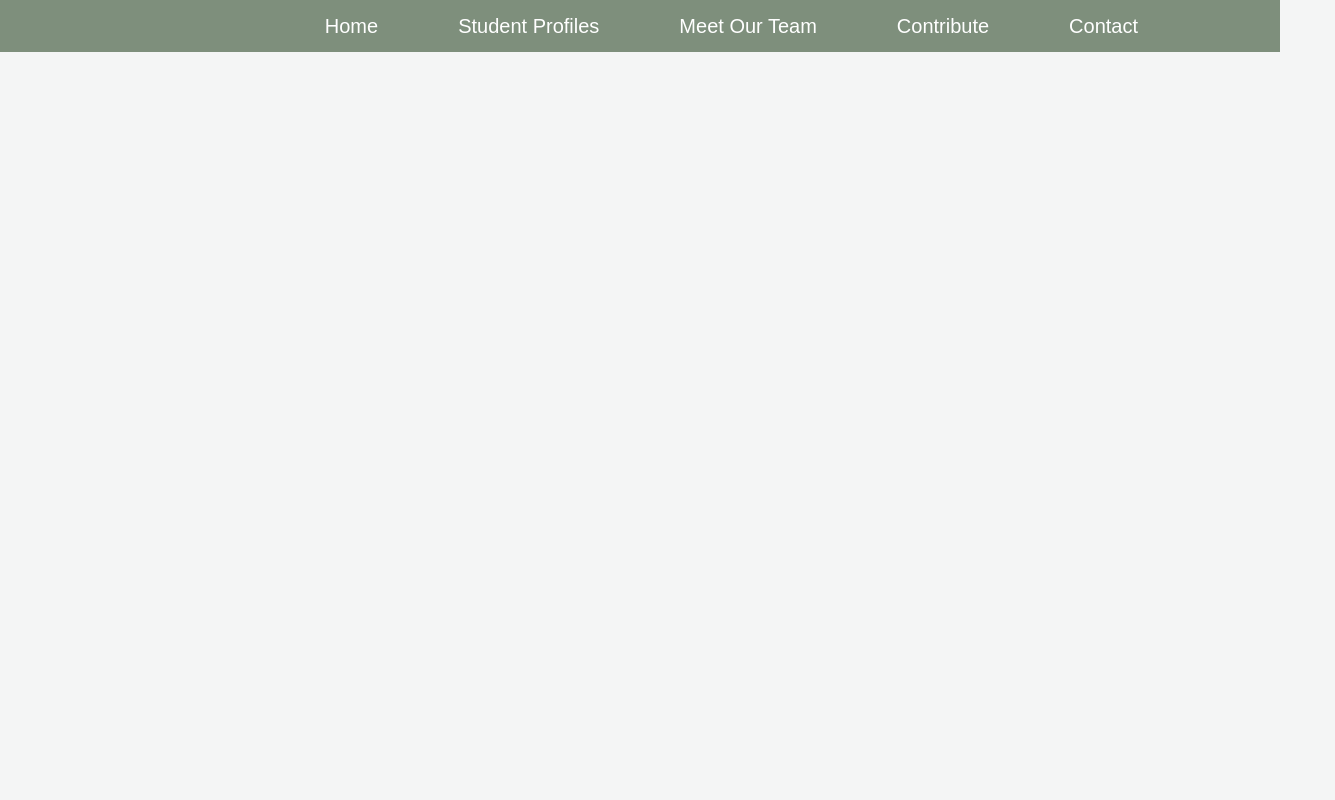
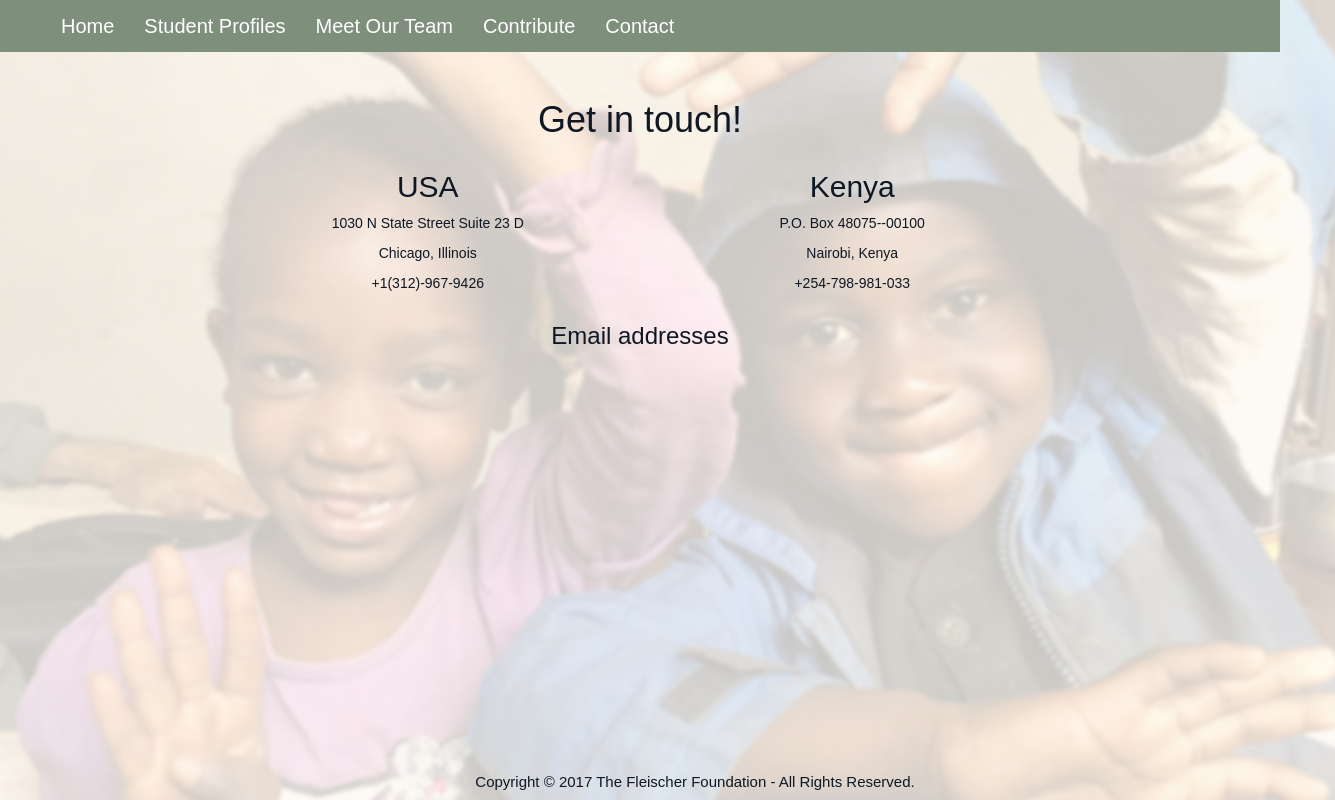
Before and after one commit to ncmine13/fleischerfoundSite, a website: page Contact.html in a window 1280 px wide. Shown: the whole page, 1335 px wide, since content can reach past the window. Drawn offline with nearby package versions, Linux system fonts and the light colour scheme.

Commit message:
more stylez, some on contact page

```diff
--- a/Contact.html
+++ b/Contact.html
@@ -9,12 +9,12 @@
 </head>
 <body>
 
-	<div id="nav" class="container affix">
+	<div id="secondaryNav" class="container-fluid affix">
 		<div class="navbar navbar-static">
-			<div class="container">
+			<div class="container-fluid">
 				<a class="navbar-toggle" data-toggle="collapse" data-target=".navbar-collapse"></a>
 				<div class="navbar-collapse collapse">
-					<ul class="nav text-center navbar-nav">
+					<ul class="nav navbar-nav">
 						<li><a href="index.html">Home</a></li>
 						<li><a href="StudentProfiles.html">Student Profiles</a></li>
 						<li><a href="MeetOurTeam.html">Meet Our Team</a></li>
@@ -26,6 +26,47 @@
 		</div>
 	</div>
 
+	<div class="container-fluid contributeBackground">
+		<img src="styles/images/contactPic.jpg" alt="">
+	</div>
+
+	<div class="container contactPageContainer">
+		<div class="row text-center">
+			<div class="col-sm-12">
+				<h1 style="margin-top: 100px;">Get in touch!</h1>
+			</div>
+		</div>
+		<div class="row text-center">
+			<div class="col-sm-6 usa">
+				<h2>USA</h2>
+				<div>
+					<p>1030 N State Street Suite 23 D</p>
+					<p>Chicago, Illinois</p>
+					<p>+1(312)-967-9426</p>
+				</div>
+			</div>
+			<div class="col-sm-6 kenya">
+				<h2>Kenya</h2>
+				<div>
+					<p>P.O. Box 48075--00100</p>
+					<p>Nairobi, Kenya</p>
+					<p>+254-798-981-033</p>
+				</div>
+			</div>
+		</div>
+		<div class="row text-center">
+			<div class="col-sm-12">
+				<h3>Email addresses</h3>
+			</div>
+		</div>
+		<div class="row text-center contactFooter">
+			<div class="col-sm-12">
+					<h4>Copyright © 2017 The Fleischer Foundation - All Rights Reserved.</h4>
+			</div>
+		</div>
+	</div>
+
+
 	<script src="js/bootstrap.min.js"></script>
 	<script src="js/app.js"></script>
 
--- a/styles/styles.less
+++ b/styles/styles.less
@@ -38,7 +38,42 @@ body {
 		}
 	}
 
+	#secondaryNav.affix {
+		background-color: @green;
+	    margin: 0px;
+	    width: 100%;
+	    z-index: 10;
+		    .navbar {
+		    	margin-bottom: 0;
+		    }
+	    	.navbar-nav {
 
+	    		margin-left: 0%;
+		    	a {
+		    		color: white;
+		    		font-size: 20px;
+		    	}
+		    }
+	}
+
+	#nav.affix {
+		position: fixed;
+		top: 0;
+		width: 100%;
+		z-index:10;
+	}
+
+	#nav {
+		.navbar .navbar-nav {
+		  display: inline-block;
+		  float: none;
+		  vertical-align: top;
+		}
+
+		.navbar .navbar-collapse {
+		  text-align: center;
+		}
+	}
 
 	.parallax-window {
 		min-height: 500px;
@@ -56,6 +91,7 @@ body {
 		}
 		.btn:hover {
 			background-color: @green;
+			color:@red;
 			transform: scale(1.025);
   			box-shadow: 0px 1px 3px 0px rgba(0, 0, 0, 0.26), 0px 3px 10px 0px rgba(0, 0, 0, 0.15);
   			transition: all .2s;
@@ -72,9 +108,7 @@ body {
 	    }
 
 	    .nav {
-	    	width: 100%;
-	    	margin-left: 18%;
-
+/*	    	width: 100%;*/
 
 	    	a {
 	    		color: white;
@@ -82,29 +116,6 @@ body {
 	    		padding: 15px 40px;
 	    	}
 	    }
-	}
-	#secondaryNav.affix {
-		background-color: @green;
-	    margin: 0px;
-	    width: 100%;
-	    z-index: 10;
-		    .navbar {
-		    	margin-bottom: 0;
-		    }
-	    	.nav {
-	    		margin-left: 0%;
-		    	a {
-		    		color: white;
-		    		font-size: 20px;
-		    	}
-		    }
-	}
-
-	#nav.affix {
-		position: fixed;
-		top: 0;
-		width: 100%;
-		z-index:10;
 	}
 
 	.whatWeDoDiv {
@@ -336,9 +347,33 @@ body {
 		}
 	}
 
+	.contactPageContainer {
+		.usa {
+			padding-left: 15%;
+		}
+		.kenya {
+			padding-right: 15%;
+		}
+		color: @darkBlue;
+		.contactFooter {
+			div {
+				position: absolute;
+    			bottom: 0;
+    			h4 {
+    				font-size:15px;
+    			}
+			}
+		}
+	}
+
+}
 
 
-}
+
+
+
+
+
 
 @media screen and (max-width: 990px) {
 	.profile {
```
Also changed, not shown: Contribute.html (+1 -1 lines), MeetOurTeam.html (+5 -2 lines), StudentProfiles.html (+7 -5 lines), index.html (+4 -3 lines), styles/images/contactPic.jpg (added), styles/styles.css.
